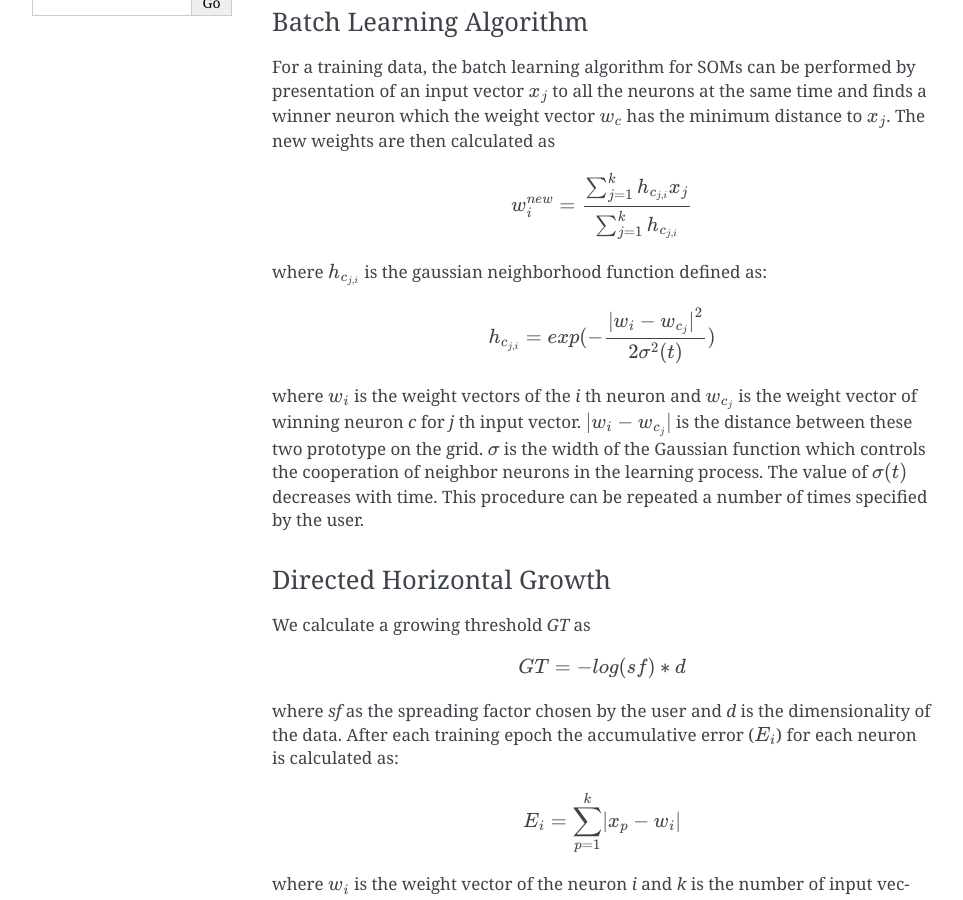
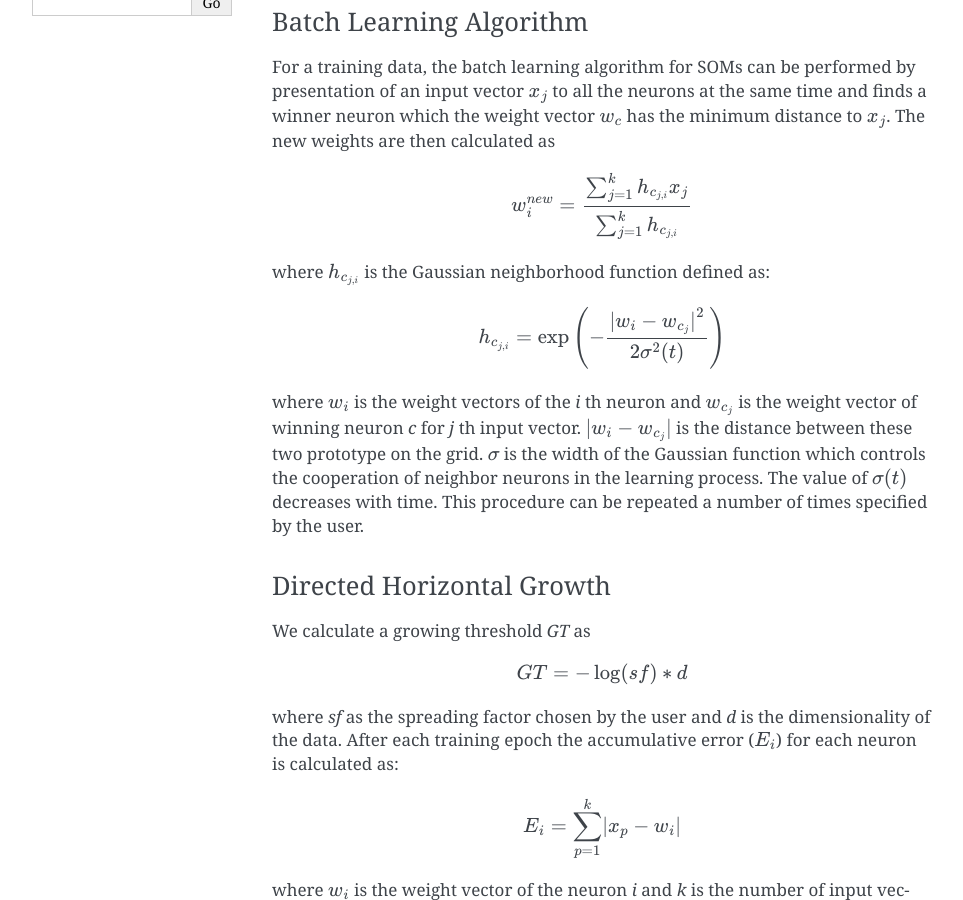
Before and after one commit to SandroMartens/DBGSOM, a Sphinx documentation site: the page built from docs/source/algorithm.rst, in a window 1280 px wide and 900 px high, scrolled down 575 px. Shown: the whole window, without its empty margins (148-1111 px from the left). Built offline with Sphinx 7.4.7, drawn with Linux system fonts in a browser that asks for light colours.

```diff
--- a/docs/source/algorithm.rst
+++ b/docs/source/algorithm.rst
@@ -16,10 +16,10 @@
 .. math::
     w_i^{new} = \frac{\sum_{j=1}^{k}h_{c_{j, i}} x_j}{\sum_{j=1}^{k}h_{c_{j, i}}}
 
-where :math:`h_{c_{j, i}}` is the gaussian neighborhood function defined as:
+where :math:`h_{c_{j, i}}` is the Gaussian neighborhood function defined as:
 
 .. math::
-    h_{c_{j, i}} = exp(- \frac{{\lvert w_i - w_{c_j} \rvert}^2}{2{\sigma}^2(t)})
+    h_{c_{j, i}} = \exp \left(- \frac{{\lvert w_i - w_{c_j} \rvert}^2}{2{\sigma}^2(t)}\right)
 
 where :math:`w_i` is the weight vectors of the `i` th neuron and :math:`w_{c_j}` is the weight vector of winning neuron `c` for `j` th input vector. :math:`\lvert w_i - w_{c_j} \rvert` is the distance between these two prototype on the grid. :math:`\sigma` is the width of the Gaussian function which controls the cooperation of neighbor neurons in the learning process. The value of :math:`\sigma(t)` decreases with time. This procedure can be repeated a number of times specified
 by the user.
@@ -30,7 +30,7 @@
 We calculate a growing threshold `GT` as
 
 .. math::
-    GT = -log(sf) * d
+    GT = -\log(sf) * d
 
 where `sf` as the spreading factor chosen by the user and `d` is the dimensionality of the data. After each training epoch the accumulative error (:math:`E_i`) for each neuron is calculated as:
 
@@ -60,6 +60,8 @@
 Hierarchical DBGSOM
 *******************
 
+
+
 Statistics Enhanced DBGSOM
 ***************************
 
```
Also changed, not shown: 2 other files.
